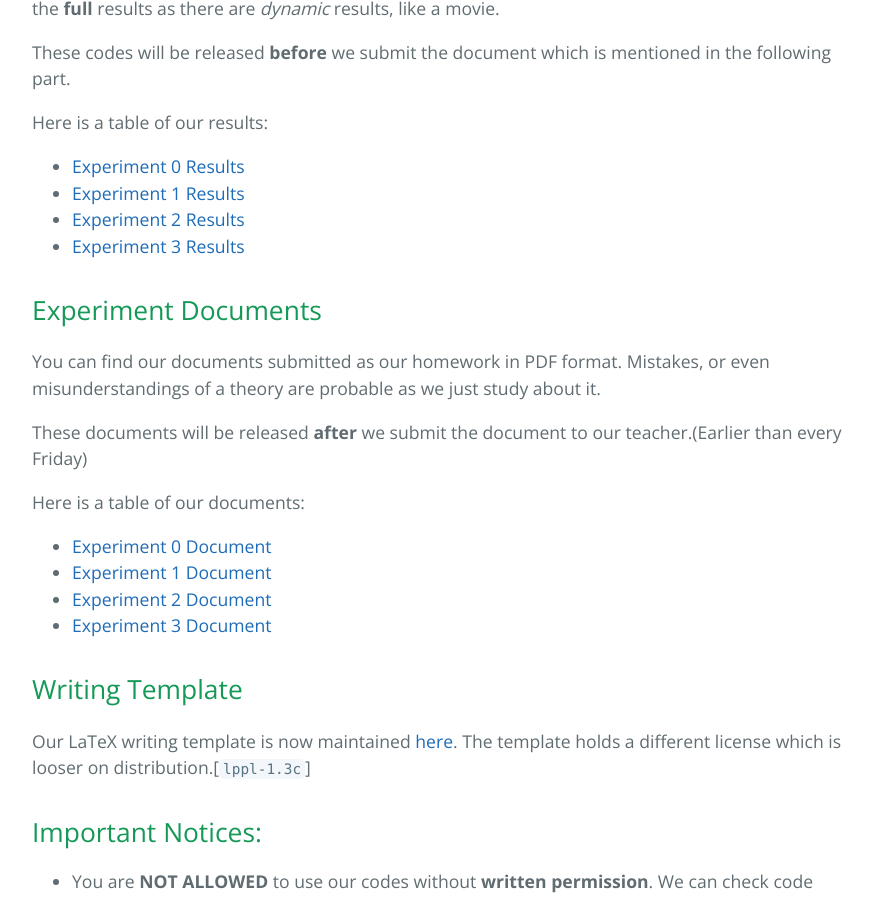
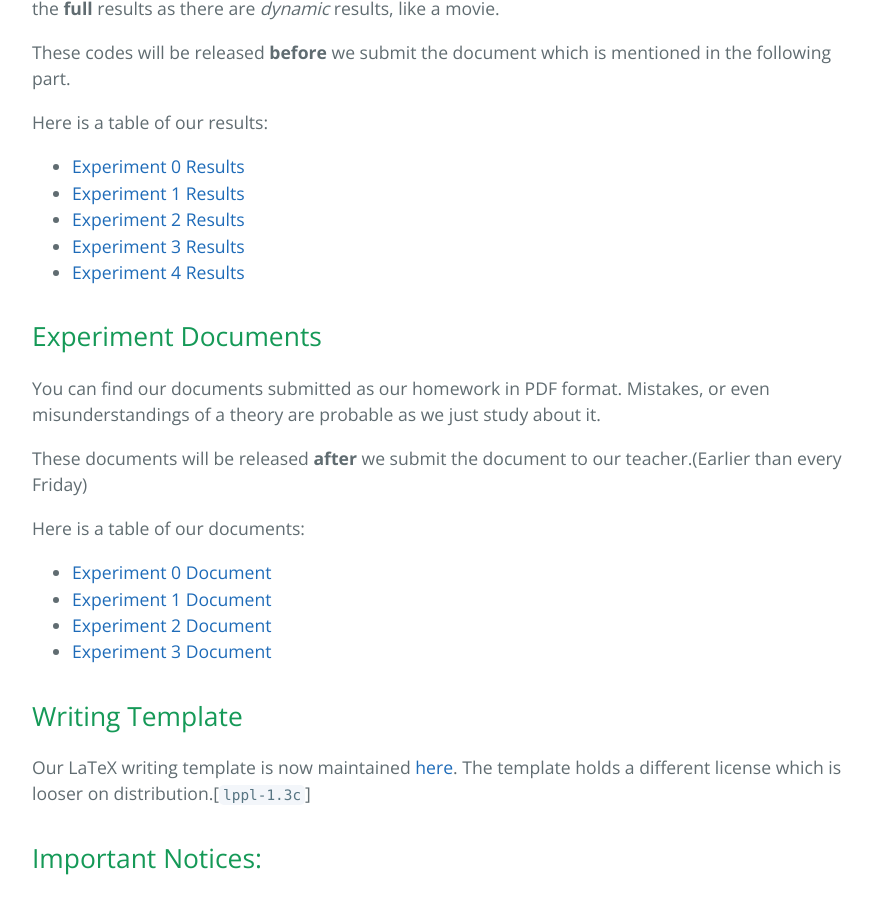
Before and after one commit to T0nyX1ang/Mathematical-Experiment, a Jekyll site: the page built from index.md, in a window 1280 px wide and 900 px high, scrolled down 887 px. Shown: the whole window, without its empty margins (192-1065 px from the left). Built offline with Jekyll 4.4.1, drawn with Linux system fonts in a browser that asks for light colours.

Commit message:
Update link to exp4

```diff
--- a/index.md
+++ b/index.md
@@ -27,6 +27,7 @@ Here is a table of our results:
 * [Experiment 1 Results](./exp1/experiment1.html)
 * [Experiment 2 Results](./exp2/experiment2.html)
 * [Experiment 3 Results](./exp3/experiment3.html)
+* [Experiment 4 Results](./exp4/experiment4.html)
 
 ## Experiment Documents
 You can find our documents submitted as our homework in PDF format. Mistakes, or even misunderstandings of a theory are probable as we just study about it.
```
